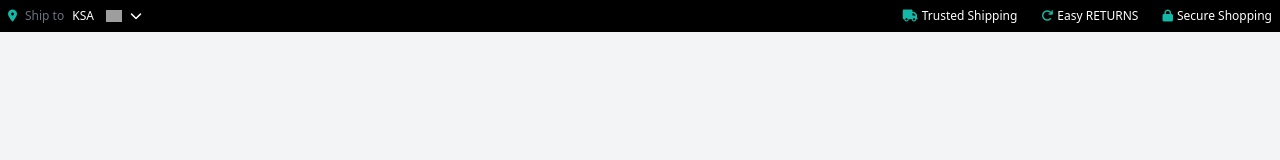
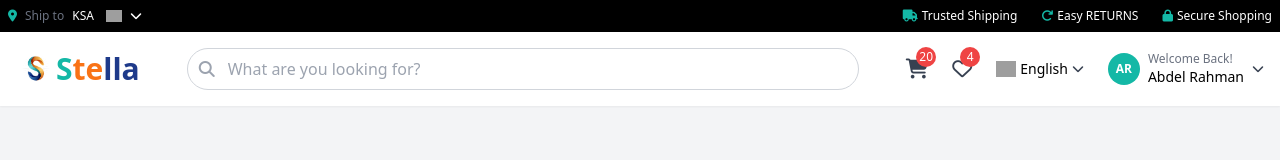
Before and after one commit to RansikaSeniya/Project-Stella, a plain HTML site: page index.html in a window 1280 px wide. Drawn offline with nearby package versions, Linux system fonts and the light colour scheme; grey boxes are pictures that could not be loaded.

Commit message:
logo , search bar and right icons

```diff
--- a/index.html
+++ b/index.html
@@ -33,3 +33,66 @@
             </div>
         </div>
     </div>
+
+    <!-- Main Header -->
+    <header class="bg-white shadow-sm">
+        <div class="max-w-7xl mx-auto px-4 py-4">
+            <div class="flex items-center justify-between gap-4">
+                <!-- Logo -->
+                <div class="flex items-center">
+                    <a href="#" class="flex items-center">
+                        <img src="assests/logo-1.png" alt="Stella Logo" class="h-20 md:h-10 w-auto">
+                    </a>
+
+                    <span class="text-3xl font-bold">
+                        <span class="text-teal-500">S</span><span class="text-orange-500">te</span><span class="text-blue-900">lla</span>
+                    </span>
+                </div>
+
+                <!-- Search Bar -->
+                <div class="flex-1 max-w-2xl">
+                    <div class="relative">
+                        <i class="fas fa-search absolute left-3 top-1/2 transform -translate-y-1/2 text-gray-400"></i>
+                        <input
+                            type="text"
+                            placeholder="What are you looking for?"
+                            class="w-full pl-10 pr-4 py-2 border border-gray-300 rounded-full focus:outline-none focus:ring-2 focus:ring-teal-500"
+                        >
+                    </div>
+                </div>
+
+                <!-- Right Icons -->
+                <div class="flex items-center gap-6">
+                    <!-- Cart -->
+                    <div class="relative">
+                        <i class="fas fa-shopping-cart text-xl text-gray-700"></i>
+                        <span class="absolute -top-2 -right-2 bg-red-500 text-white text-xs rounded-full w-5 h-5 flex items-center justify-center">20</span>
+                    </div>
+
+                    <!-- Wishlist -->
+                    <div class="relative">
+                        <i class="far fa-heart text-xl text-gray-700"></i>
+                        <span class="absolute -top-2 -right-2 bg-red-500 text-white text-xs rounded-full w-5 h-5 flex items-center justify-center">4</span>
+                    </div>
+
+                    <!-- Language -->
+                    <div class="flex items-center gap-1">
+                        <img src="https://flagcdn.com/w20/us.png" alt="United States" class="w-5 h-4 inline-block">
+                        <span class="text-sm">English</span>
+                        <i class="fas fa-chevron-down text-xs text-gray-700"></i>
+                    </div>
+
+                    <!-- User Profile -->
+                    <div class="flex items-center gap-2">
+                        <div class="w-8 h-8 bg-teal-500 rounded-full flex items-center justify-center text-white text-xs font-semibold">
+                            AR
+                        </div>
+                        <div class="flex flex-col">
+                            <span class="text-xs text-gray-500">Welcome Back!</span>
+                            <span class="text-sm font-medium">Abdel Rahman</span>
+                        </div>
+                        <i class="fas fa-chevron-down text-xs text-gray-700"></i>
+                    </div>
+                </div>
+            </div>
+        </div>
```
